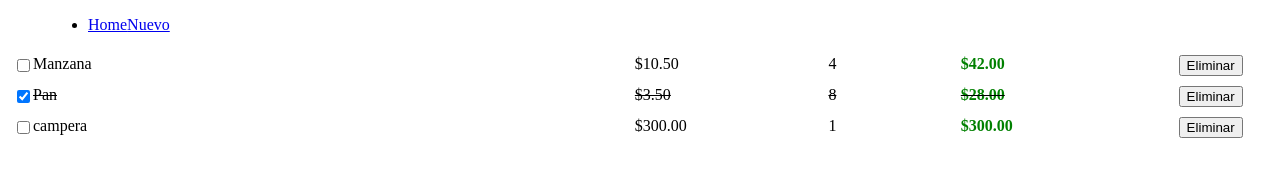
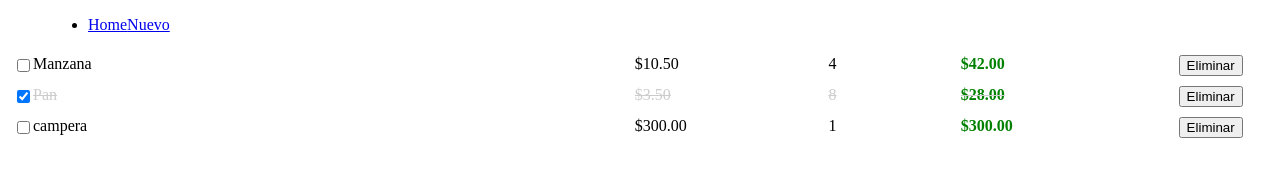
Before and after one commit to dariannfuentes/TPObligatorio, an Angular app: page / in a window 1280 px wide. Shown: the top 171 px of the page. Built offline with nearby package versions, Linux system fonts and the light colour scheme.

Commit message:
Agregue un metodo para cambiar el estilo al checkear

```diff
--- a/src/app/components/item/item.component.css
+++ b/src/app/components/item/item.component.css
@@ -3,6 +3,7 @@
     box-sizing: border-box;
 }
 .completed{
+    color: #ccc;
     text-decoration: line-through;
 }
 div{
```
